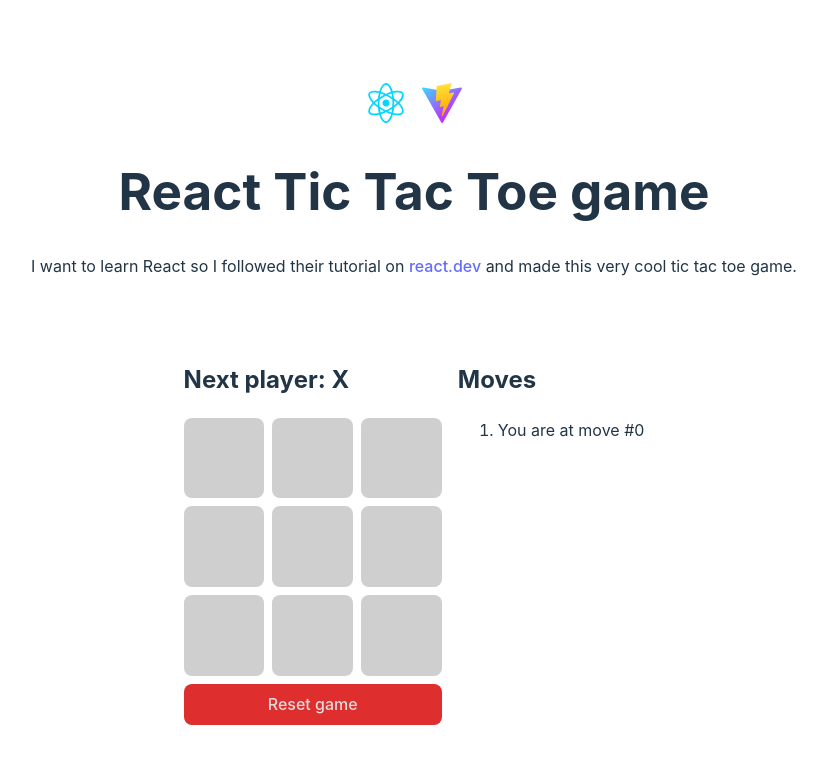
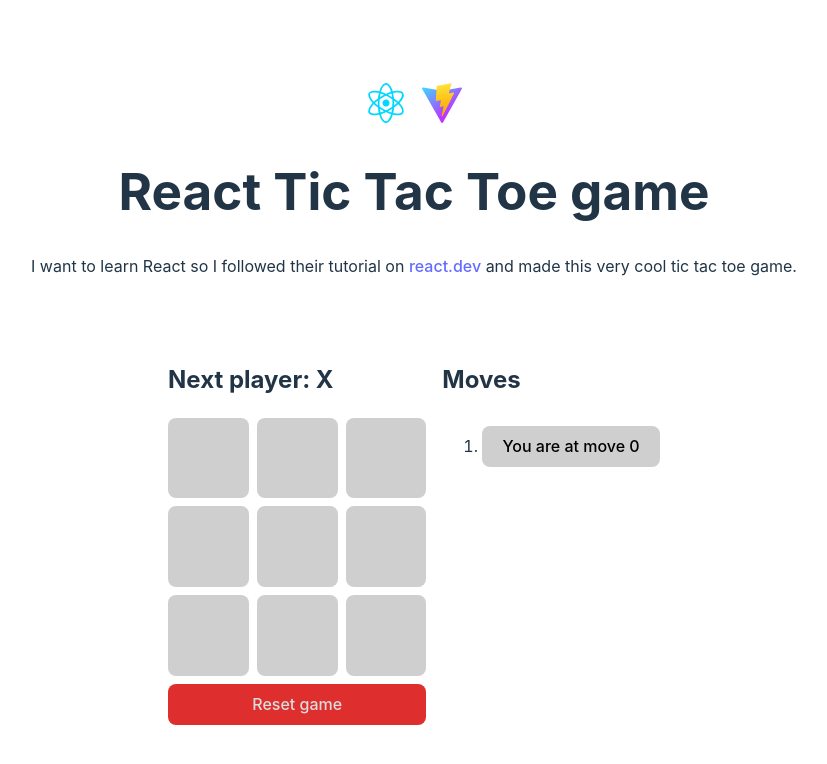
Before and after one commit to Klrfl/tic-tac-toe, a React (Vite) app: page / in a window 1280 px wide. Shown: the top 764 px of the page, without its empty margins (226-1053 px from the left). Built offline with nearby package versions, Linux system fonts and the light colour scheme.

Commit message:
change jump move button

```diff
--- a/src/components/Game.jsx
+++ b/src/components/Game.jsx
@@ -30,12 +30,10 @@ export default function Game() {
 
   const moves = history.map((squares, move) => {
     let description;
-    if (move === 0) description = "Go to start";
+    if (move === currentMove) description = `You are at move ${move}`
+    else if (move === 0) description = "Go to start";
     else description = `Go to move #${move}`;
 
-    if (move === history.length - 1) {
-      return <li key={move}>You are at move #{move}</li>;
-    } else {
     return (
       <li key={move}>
         <button className="btn" onClick={() => jumpTo(move)}>
@@ -43,7 +41,7 @@ export default function Game() {
         </button>
       </li>
     );
-    }
+
   });
 
   return (
```
Lines whose indentation alone changed are shown as unchanged.
